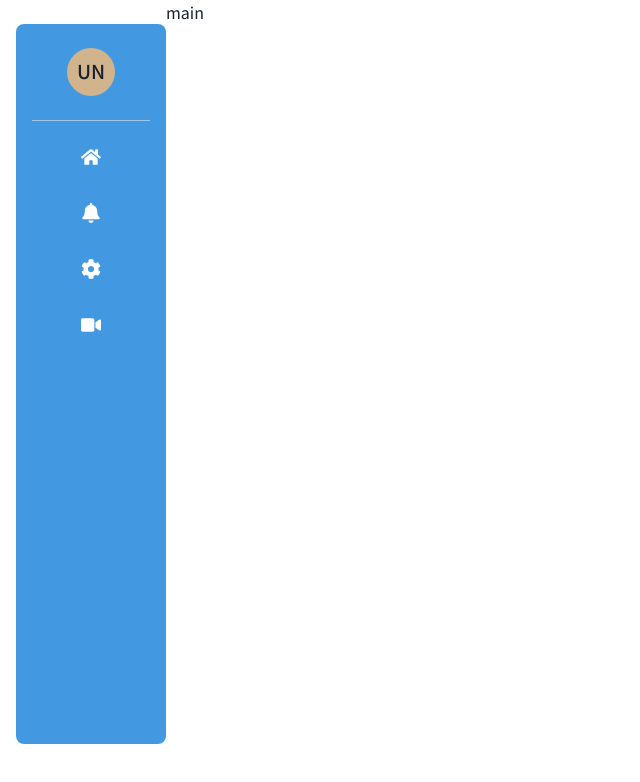
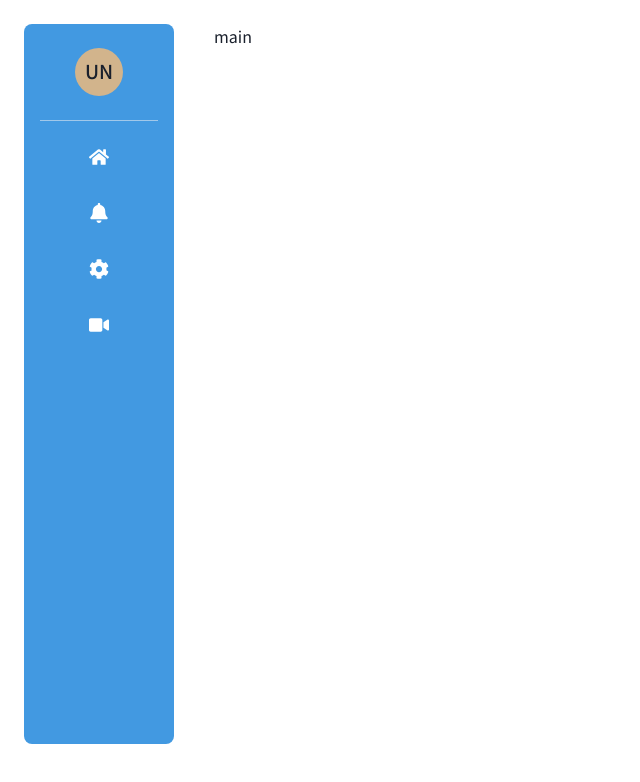
Before and after one commit to skokado/fastapi-graphql, a React (Vite) app in the folder frontend/: page / in a window 1280 px wide. Shown: the top 782 px of the page, without its empty margins (0-640 px from the left). Built offline with nearby package versions, Linux system fonts and the light colour scheme.

Commit message:
improve flex layout

```diff
--- a/frontend/src/App.jsx
+++ b/frontend/src/App.jsx
@@ -16,8 +16,12 @@ const theme = extendTheme({
 function App() {
   return <ChakraProvider theme={theme}>
     <Flex>
-      <SideBar flex="1" />
-      <Main flex="1" />
+      <Box w="20%" maxWidth="150px" h="97vh" mt="3vh" ml={6}>
+        <SideBar flex="1" />
+      </Box>
+      <Box w="80%" h="97vh" mt="3vh" ml={10}>
+        <Main flex="1" />
+      </Box>
     </Flex>
 
   </ChakraProvider>
--- a/frontend/src/components/SideBar.jsx
+++ b/frontend/src/components/SideBar.jsx
@@ -6,9 +6,7 @@ const Sidebar = () => {
   return (
     <Box bg="blue.400" color="white"
       borderRadius={8}
-      mt={6} ml={4}
       p={4}
-      w="20%" maxWidth="150px"
       h="90vh"
     >
       <Flex py={2} justifyContent={"center"}>
```
